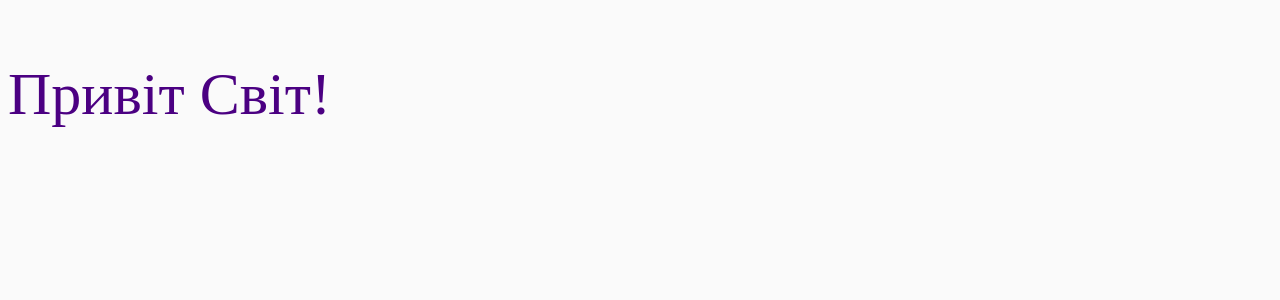
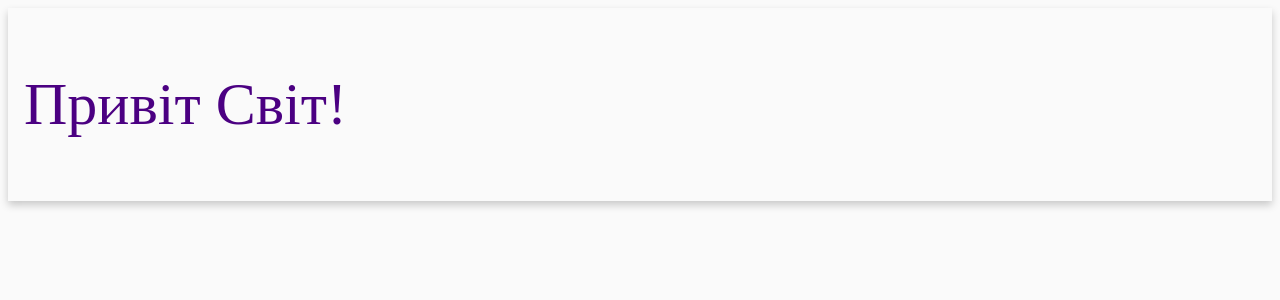
Before and after one commit to nntndfrk/angular_transformation_1_2, an Angular app: page / in a window 1280 px wide. Shown: the top 300 px of the page. Built offline with nearby package versions, Linux system fonts and the light colour scheme.

Commit message:
add card-container for view

```diff
--- a/src/app/hello/hello/hello.component.css
+++ b/src/app/hello/hello/hello.component.css
@@ -2,3 +2,19 @@
   font-size: 60px;
   color: indigo;
 }
+
+.card {
+  /* Add shadows to create the "card" effect */
+  box-shadow: 0 4px 8px 0 rgba(0,0,0,0.2);
+  transition: 0.3s;
+}
+
+/* On mouse-over, add a deeper shadow */
+.card:hover {
+  box-shadow: 0 8px 16px 0 rgba(0,0,0,0.2);
+}
+
+/* Add some padding inside the card container */
+.container {
+  padding: 2px 16px;
+}
--- a/src/app/hello/hello/hello.component.html
+++ b/src/app/hello/hello/hello.component.html
@@ -1,3 +1,7 @@
-<p>
-  {{congratulation}}!
-</p>
+<div class="card">
+  <div class="container">
+    <p>
+      {{congratulation}}!
+    </p>
+  </div>
+</div>
```
